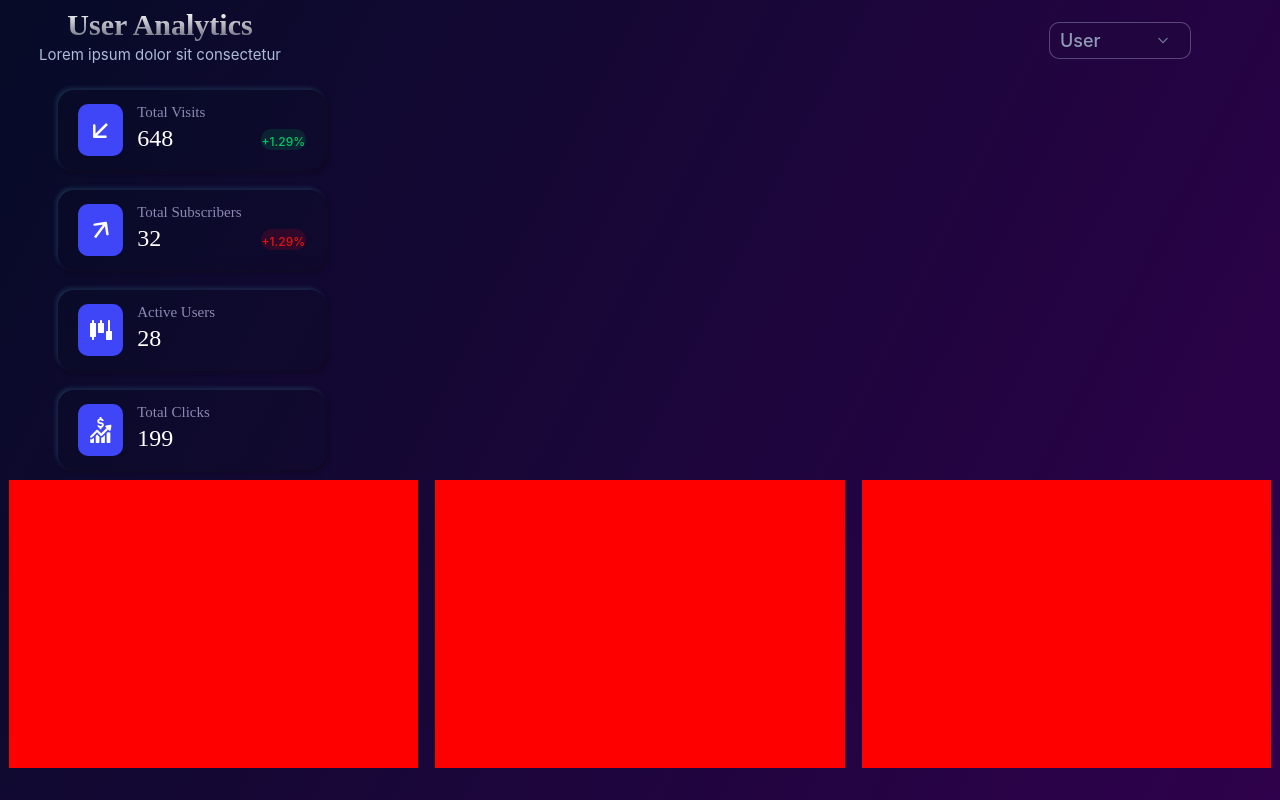
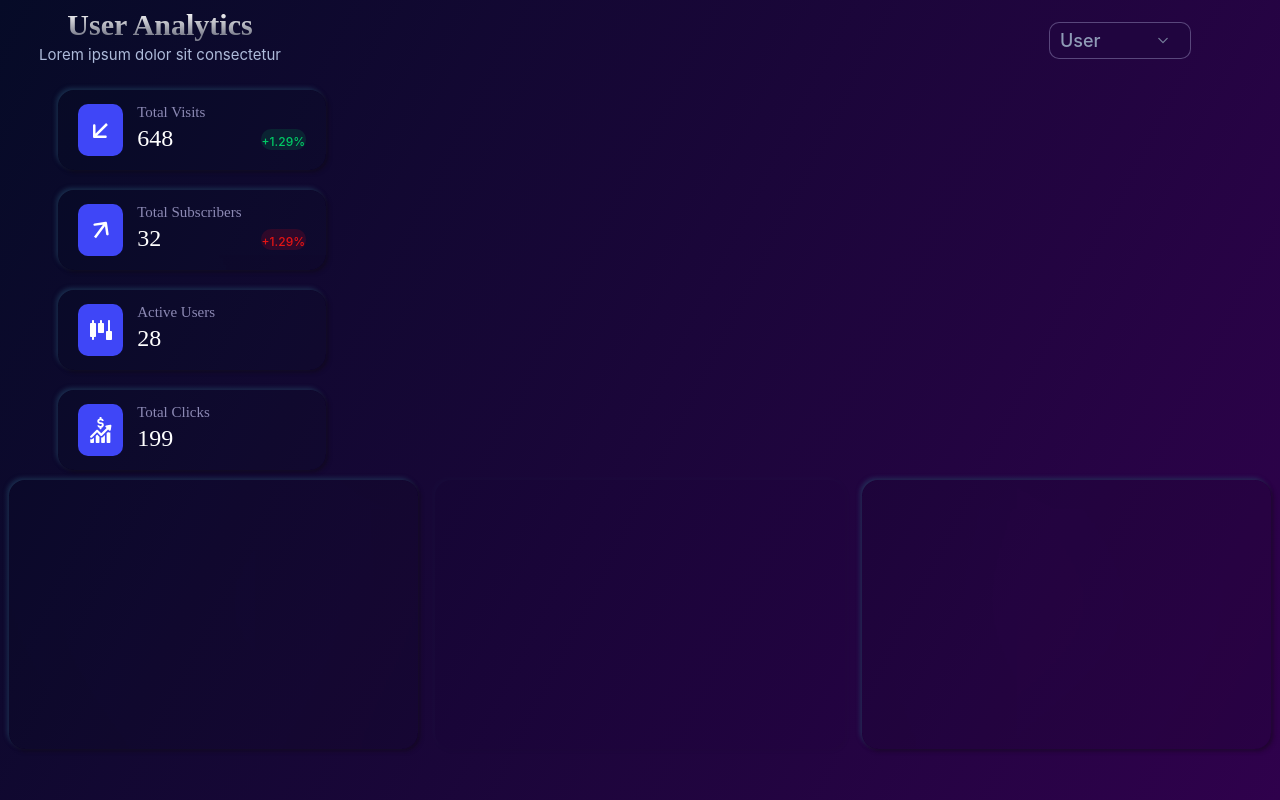
Before and after one commit to AjinkyaPradhan1/UserAnalyticsDashboard1, a React (Create React App) app: page / in a window 1280 px wide. Built offline with nearby package versions, Linux system fonts and the light colour scheme.

Commit message:
Third Section

```diff
--- a/package.json
+++ b/package.json
@@ -6,6 +6,7 @@
     "@testing-library/jest-dom": "^5.17.0",
     "@testing-library/react": "^13.4.0",
     "@testing-library/user-event": "^13.5.0",
+    "axios": "^1.6.1",
     "react": "^18.2.0",
     "react-dom": "^18.2.0",
     "react-scripts": "5.0.1",
--- a/src/components/ThirdSection.js
+++ b/src/components/ThirdSection.js
@@ -4,7 +4,9 @@ import "../components/css/thirdSection.css"
 const ThirdSection = ()=>{
     return(
         <div className="tContent">
-            <div className="thirdFirst"></div>
+            <div className="thirdFirst">
+
+            </div>
             <div className="thirdSecond"></div>
             <div className="thirdThird"></div>
         </div>
--- a/src/components/css/thirdSection.css
+++ b/src/components/css/thirdSection.css
@@ -13,6 +13,26 @@
 .thirdFirst,.thirdSecond,.thirdThird{
     display: flex;
     width: 32%;
-    height: 90%;
-    background-color: red;
+    height: 84%;
 }
+
+.thirdFirst{
+    border-radius: 16px;
+    background: rgba(9, 24, 35, 0.05);
+    box-shadow: 2px 2px 4px 0px rgba(15, 10, 15, 0.50), -2px -2px 4px 0px rgba(41, 82, 113, 0.50), 0px 1px 250px 0px rgba(5, 16, 24, 0.10) inset;
+}
+
+.thirdSecond{
+    border-radius: 16px;
+    opacity: 0.1;
+    background: rgba(9, 24, 35, 0.05);
+
+    box-shadow: 2px 2px 4px 0px rgba(15, 10, 15, 0.50), -2px -2px 4px 0px rgba(41, 82, 113, 0.50), 0px 1px 250px 0px rgba(5, 16, 24, 0.10) inset;
+
+}
+
+.thirdThird{
+    border-radius: 16px;
+    background: rgba(9, 24, 35, 0.05);
+    box-shadow: 2px 2px 4px 0px rgba(15, 10, 15, 0.50), -2px -2px 4px 0px rgba(41, 82, 113, 0.50), 0px 1px 250px 0px rgba(5, 16, 24, 0.10) inset;
+}
```
Also changed, not shown: public/images/location.png (added), 1 other file (tests, documents, lock files or other folders).
